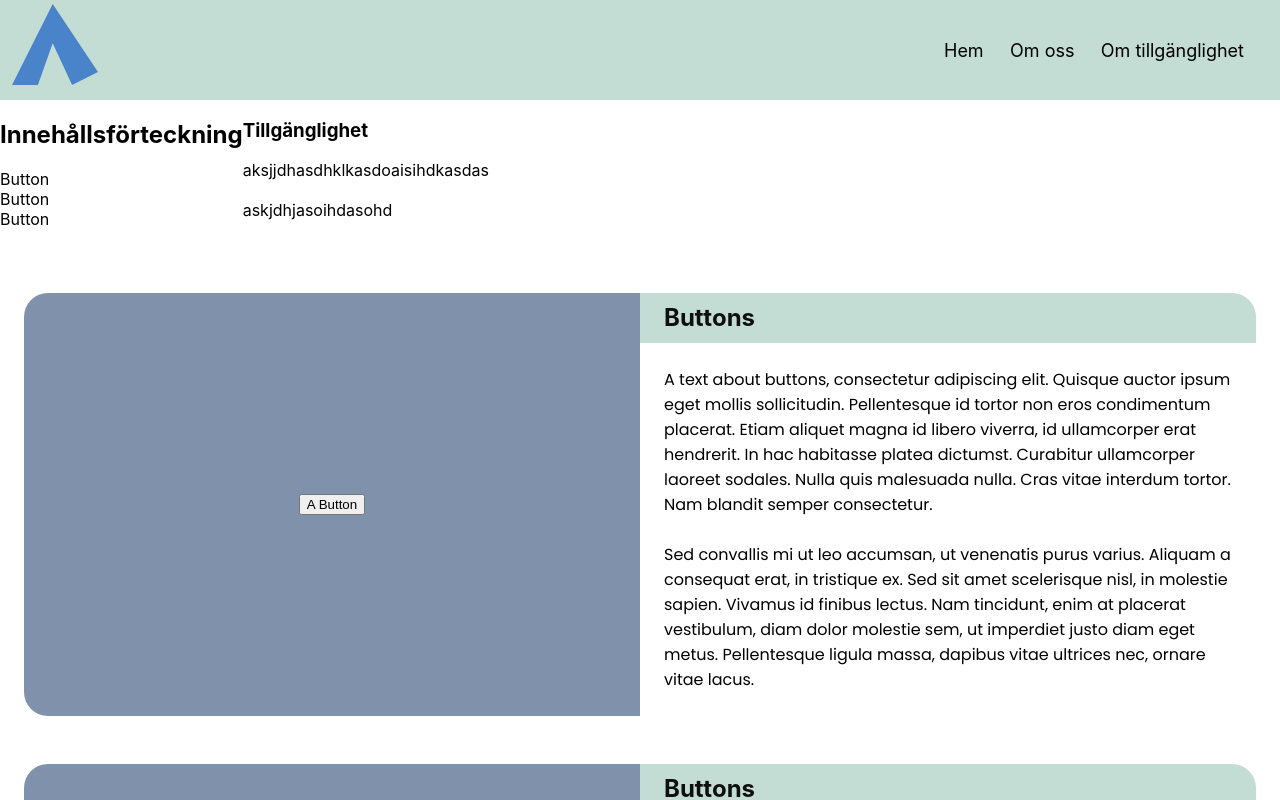
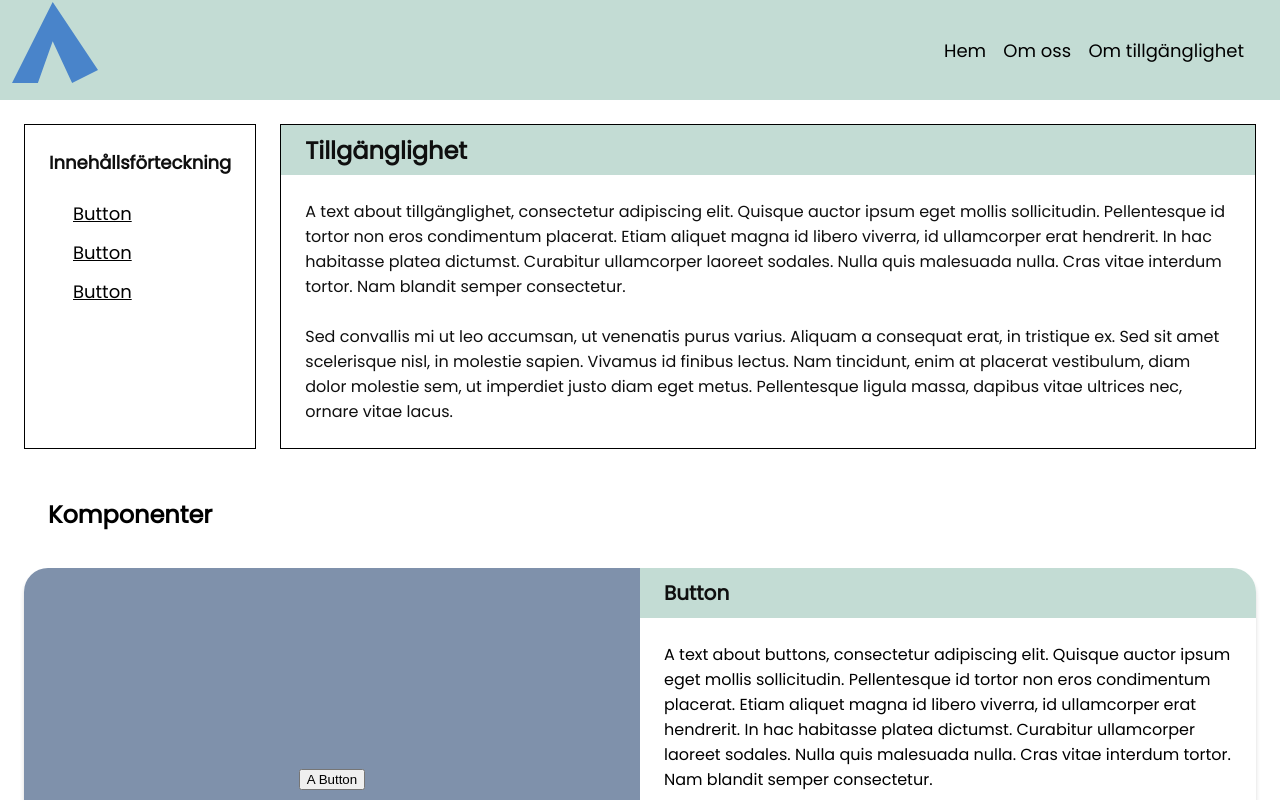
Before and after one commit to h-emma/x-work, a Next.js app: page / in a window 1280 px wide. Shown: the top 800 px of the page. Built offline with nearby package versions, Linux system fonts and the light colour scheme.

Commit message:
Add StartSection styling.

```diff
--- a/components/ItemCard/ItemCard.module.sass
+++ b/components/ItemCard/ItemCard.module.sass
@@ -1,14 +1,13 @@
 @import 'styles/colors'
 @import 'styles/screenSize'
-
-$border-radius: 24px
 
 .card
     width: 100%
     min-height: 400px
-    margin: 24px auto
-    border-radius: $border-radius
+    margin: 0 auto
+    border-radius: $page-gutter-size
     overflow: hidden
+    box-shadow: 0 4px 4px rgba(0, 0, 0, 0.1529411765)
 
 
 .infoContainer
@@ -16,7 +15,7 @@ $border-radius: 24px
     background-color: white
 
     p
-        margin: $border-radius
+        margin: $page-gutter-size
         font-family: Poppins
 
 .infoHeaderContainer
@@ -26,8 +25,9 @@ $border-radius: 24px
     height: 50px
 
     h2
-        margin: 0 $border-radius
+        margin: 0 $page-gutter-size
         color: $text-color
+        font-size: 20px
 
 .componentContainer
     display: flex
--- a/components/Items/ButtonItem/ButtonItem.jsx
+++ b/components/Items/ButtonItem/ButtonItem.jsx
@@ -4,7 +4,7 @@ import ButtonItemText from "./ButtonItemText";
 
 export default function ButtonItem() {
   return (
-    <ItemCard id="button-item" name="Buttons" text={<ButtonItemText />}>
+    <ItemCard id="button-item" name="Button" text={<ButtonItemText />}>
       <button>A Button</button>
     </ItemCard>
   );
--- a/components/StartSection/StartSection.jsx
+++ b/components/StartSection/StartSection.jsx
@@ -5,7 +5,7 @@ import styles from "./StartSection.module.sass";
 export default function StartSection() {
   return (
     <section className={styles.startSection}>
-      <div>
+      <div className={styles.itemListContainer}>
         <h2>Innehållsförteckning</h2>
         <ul>
           <li>
@@ -21,8 +21,8 @@ export default function StartSection() {
           </li>
         </ul>
       </div>
-      <article>
-        <div>
+      <article className={styles.article}>
+        <div className={styles.articleHeaderContainer}>
           <h1>Tillgänglighet</h1>
         </div>
         <StartSectionText />
--- a/components/StartSection/StartSection.module.sass
+++ b/components/StartSection/StartSection.module.sass
@@ -1,2 +1,59 @@
+@import 'styles/colors'
+@import 'styles/screenSize'
+
+
 .startSection
     display: flex
+    flex-direction: column-reverse
+    max-width: $desktop
+    padding: $page-gutter-size
+    gap: 24px
+
+.article
+    border: 1px solid black
+
+    p
+        margin: 24px
+        color: $text-color
+        font-size: 16px
+
+
+.articleHeaderContainer
+    display: flex
+    align-items: center
+    background-color: $primary-color
+    height: 50px
+
+    h1
+        margin: 0 24px
+        color: $text-color
+        font-size: 24px
+
+
+.itemListContainer
+    display: flex
+    flex-direction: column
+    border: 1px solid black
+
+    h2
+        margin: 24px 24px 12px 24px
+        color: $text-color
+        font-size: 18px
+
+    ul
+        margin: 0 24px 24px 48px
+
+    li
+        margin: 12px 0
+
+    a
+        text-decoration: underline
+        font-size: 18px
+
+
+@media (min-width: $tablet)
+    .startSection
+        flex-direction: row
+
+
+@media (min-width: $desktop)
--- a/components/StartSection/StartSectionText.jsx
+++ b/components/StartSection/StartSectionText.jsx
@@ -1,10 +1,16 @@
 export default function ButtonItem() {
   return (
     <p>
-      aksjjdhasdhklkasdoaisihdkasdas
+      A text about tillgänglighet, consectetur adipiscing elit. Quisque auctor ipsum eget mollis sollicitudin.
+      Pellentesque id tortor non eros condimentum placerat. Etiam aliquet magna id libero viverra, id ullamcorper erat
+      hendrerit. In hac habitasse platea dictumst. Curabitur ullamcorper laoreet sodales. Nulla quis malesuada nulla.
+      Cras vitae interdum tortor. Nam blandit semper consectetur.
       <br />
       <br />
-      askjdhjasoihdasohd
+      Sed convallis mi ut leo accumsan, ut venenatis purus varius. Aliquam a consequat erat, in tristique ex. Sed sit
+      amet scelerisque nisl, in molestie sapien. Vivamus id finibus lectus. Nam tincidunt, enim at placerat vestibulum,
+      diam dolor molestie sem, ut imperdiet justo diam eget metus. Pellentesque ligula massa, dapibus vitae ultrices
+      nec, ornare vitae lacus.
     </p>
   );
 }
--- a/pages/index.js
+++ b/pages/index.js
@@ -20,6 +20,9 @@ export default function Home() {
 
       <main className={styles.main}>
         <StartSection />
+        <div className={styles.itemsHeaderContainer}>
+          <h2>Komponenter</h2>
+        </div>
         <section className={styles.itemsSection}>
           <ButtonItem />
           <ButtonItem />
--- a/styles/Home.module.sass
+++ b/styles/Home.module.sass
@@ -1,10 +1,33 @@
+@import 'styles/colors'
+@import 'styles/screenSize'
 
 
 .main
-    flex: 1
+    display: flex
+    flex-direction: column
+    align-items: center
+    // flex: 1
     //https://stackoverflow.com/questions/643879/css-to-make-html-page-footer-stay-at-bottom-of-the-page-with-a-minimum-height-b
 
 .itemsSection
     display: flex
     flex-direction: column
+    max-width: $desktop
     padding: 24px
+    gap: 48px
+
+.itemsHeaderContainer
+    width: 100%
+    max-width: $desktop
+    padding: $page-gutter-size
+    padding: 24px 0 12px 32px
+
+    h2
+        margin: 0
+
+@media (min-width: $tablet)
+    .itemsHeaderContainer
+        padding: 24px 0 12px 48px
+
+
+@media (min-width: $desktop)
--- a/styles/_screenSize.sass
+++ b/styles/_screenSize.sass
@@ -1,3 +1,5 @@
 $mobil: 375px
 $tablet: 834px
 $desktop: 1280px
+
+$page-gutter-size: 24px
--- a/styles/globals.css
+++ b/styles/globals.css
@@ -14,7 +14,7 @@ body {
   flex-direction: column;
   padding: 0;
   margin: 0;
-  font-family: Poppins -apple-system, BlinkMacSystemFont, Segoe UI, Roboto, Oxygen, Ubuntu, Cantarell, Fira Sans,
+  font-family: Poppins, -apple-system, BlinkMacSystemFont, Segoe UI, Roboto, Oxygen, Ubuntu, Cantarell, Fira Sans,
     Droid Sans, Helvetica Neue, sans-serif;
 }
 
```
